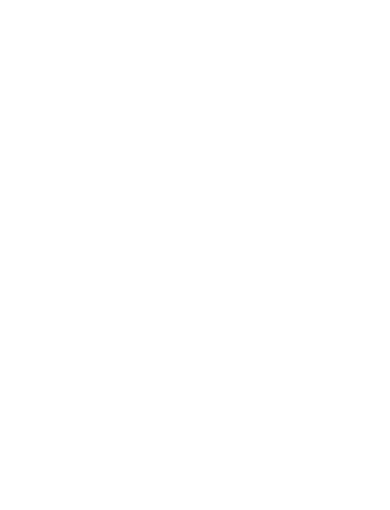
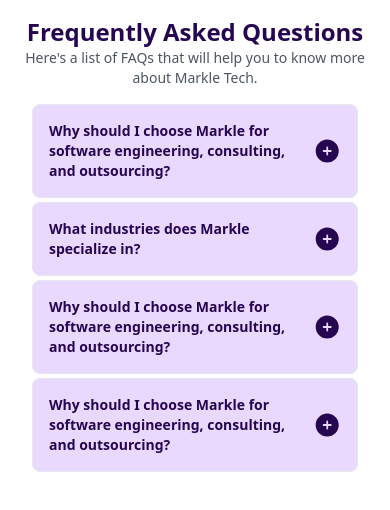
Before and after one commit to akash-flac/corporate-website-prototype, a React (Vite) app: page /FAQ in a window 390 px wide. Before the commit this address had no page. Shown: the top 510 px of the page. Built offline with nearby package versions, Linux system fonts and the light colour scheme.

Commit message:
fixed comonent bugs, improved positioning and size and responsiveness

```diff
--- a/src/App.jsx
+++ b/src/App.jsx
@@ -2,8 +2,13 @@
 import { BrowserRouter, Route, Routes } from "react-router";
 import Home from "./pages/Home";
 import AboutCompany from "./pages/AboutCompany";
+import OurMission from "./pages/OurMission";
+import FAQ from "/src/components/FAQ.jsx";
+import {user} from "./utils/data"
+
 // import { ThemeProvider } from "./components/ThemeProvider";
 function App() {
+  console.log(user)
   return (
     <div>
       {/* <ThemeProvider defaultTheme="dark" storageKey="vite-ui-theme"> */}
@@ -13,6 +18,8 @@
       <Routes>
         <Route path="/" element={<Home />} />
         <Route path="/aboutCompany" element={<AboutCompany />} />
+        <Route path="/ourMission" element={<OurMission />} />
+        <Route path="/FAQ" element={<FAQ />} />
       </Routes>
     </BrowserRouter>
     </div>
--- a/src/components/FAQ.jsx
+++ b/src/components/FAQ.jsx
@@ -5,26 +5,142 @@
   AccordionBody,
 } from "@material-tailwind/react";
 import { motion } from "motion/react";
+
+const faqObj = [
+  {
+    id: 1,
+    question:
+      "Why should I choose Markle for software engineering, consulting, and outsourcing?",
+    answer: `We are a highly experienced and qualified team of professionals with a
+          proven track record of delivering quality software solutions to
+          clients. Here are a few reasons to choose us: 65+ software developers
+          Expertise in different technologies Strong reputation for quality work
+          Experience working on complex projects for different industry
+          verticals`,
+  },
+  {
+    id: 2,
+    question: "What industries does Markle specialize in?",
+    answer: `We specialize in a variety of industries, including:
+    - Healthcare
+    - FinTech
+    - eCommerce
+    - Education
+    - Logistics & Supply Chain`,
+  },
+  {
+    id: 3,
+    question:
+      "Why should I choose Markle for software engineering, consulting, and outsourcing?",
+    answer: `We are a highly experienced and qualified team of professionals with a
+          proven track record of delivering quality software solutions to
+          clients. Here are a few reasons to choose us: 65+ software developers
+          Expertise in different technologies Strong reputation for quality work
+          Experience working on complex projects for different industry
+          verticals`,
+  },
+  {
+    id: 4,
+    question:
+      "Why should I choose Markle for software engineering, consulting, and outsourcing?",
+    answer: `We are a highly experienced and qualified team of professionals with a
+          proven track record of delivering quality software solutions to
+          clients. Here are a few reasons to choose us: 65+ software developers
+          Expertise in different technologies Strong reputation for quality work
+          Experience working on complex projects for different industry
+          verticals`,
+  },
+];
+
+// Accordion
+const AccordionItem = ({ item, open, handleOpen }) => {
+  return (
+    <Accordion
+      open={open === item.id}
+      className={`mb-1 p-4 md:p-1 rounded-lg border border-blue-gray-100 md:px-6 ${
+        open === item.id ? " bg-[#260651]" : " bg-[#E9D9FF]"
+      }`}
+    >
+      <div
+        onClick={() => handleOpen(item.id)}
+        className="flex cursor-pointer items-center justify-between"
+      >
+        <AccordionHeader
+          className={`border-b-0 text-sm sm:text-lg md:text-xl transition-colors ${
+            open === item.id ? "text-white " : "text-[#260651]"
+          }`}
+        >
+          {item.question}
+        </AccordionHeader>
+
+        <motion.svg
+          xmlns="http://www.w3.org/2000/svg"
+          viewBox="0 0 24 24"
+          fill={open === item.id ? "#fff" : "#260651"}
+          className="size-8 ml-1 sm:size-11 md:size-14 md:mx-2 md:mb-1"
+          initial={{ opacity: 0, scale: 0.8, rotate: 0 }}
+          animate={{
+            opacity: 1,
+            scale: 1,
+            rotate: open === item.id ? 0 : 90,
+          }}
+          transition={{ duration: 0.2 }}
+        >
+          <path
+            fillRule="evenodd"
+            d={
+              open === item.id
+                ? "M12 2.25c-5.385 0-9.75 4.365-9.75 9.75s4.365 9.75 9.75 9.75 9.75-4.365 9.75-9.75S17.385 2.25 12 2.25Zm-1.72 6.97a.75.75 0 1 0-1.06 1.06L10.94 12l-1.72 1.72a.75.75 0 1 0 1.06 1.06L12 13.06l1.72 1.72a.75.75 0 1 0 1.06-1.06L13.06 12l1.72-1.72a.75.75 0 1 0-1.06-1.06L12 10.94l-1.72-1.72Z"
+                : "M12 2.25c-5.385 0-9.75 4.365-9.75 9.75s4.365 9.75 9.75 9.75 9.75-4.365 9.75-9.75S17.385 2.25 12 2.25ZM12.75 9a.75.75 0 0 0-1.5 0v2.25H9a.75.75 0 0 0 0 1.5h2.25V15a.75.75 0 0 0 1.5 0v-2.25H15a.75.75 0 0 0 0-1.5h-2.25V9Z"
+            }
+            clipRule="evenodd"
+          />
+        </motion.svg>
+      </div>
+
+      <AccordionBody
+        className={`py-2 sm:pe-12 text-md sm:text-lg md:text-2xl font-light md:font-normal ${
+          open === item.id ? "text-white" : ""
+        }`}
+      >
+        {item.answer}
+      </AccordionBody>
+    </Accordion>
+  );
+};
+
 const FAQ = () => {
-  const [open, setOpen] = useState(0);
-  const [isIcon, setIcon] = useState(0);
+  const [open, setOpen] = useState(null);
+  // const [isIcon, setIcon] = useState(0);
 
-  const handleOpen = (value) => setOpen(open === value ? 0 : value);
+  const handleOpen = (id) => setOpen(open === id ? null : id);
   return (
-    <div className="m-10 md:m-5">
+    <div className="m-4 md:m-8">
       {/* Heading */}
-      <div className="flex flex-col justify-center items-center my-5 md:my-10">
-        <h1 className="text-2xl mb-1 md:text-3xl/relaxed lg:text-3xl/relaxed md:pb-1 font-semibold text-[#260651] text-center">
+      <div className="">
+        <h1 className="text-2xl md:text-3xl/relaxed lg:text-4xl/relaxed font-semibold text-[#260651] text-center">
           Frequently Asked <span className="font-bold">Questions</span>{" "}
         </h1>
-        <p className="font-light text-gray-600 text-sm md:text-lg md:max-w-7xl text-justify md:text-center">
-          Here's a list of FAQs that will help you to know more about Markle
-          Tech.
-        </p>
+        <div className="flex justify-center">
+          <p className="font-light text-gray-600 text-sm md:text-lg md:max-w-7xl text-center">
+            Here's a list of FAQs that will help you to know more about Markle
+            Tech.
+          </p>
+        </div>
+
+        {/* Accordion for FAQs */}
+        <div className="m-4">
+          {faqObj.map((item) => (
+            <AccordionItem
+              key={item.id}
+              item={item}
+              open={open}
+              handleOpen={handleOpen}
+            />
+          ))}
+        </div>
       </div>
-
-      {/* Accordion for FAQs */}
-      <Accordion
+      {/* <Accordion
         open={open === 1}
         className={`mb-1 p-4 md:p-1 rounded-lg border border-blue-gray-100 md:px-6 ${
           open === 1 ? " bg-[#260651]" : " bg-[#E9D9FF]"
@@ -95,9 +211,9 @@
           Experience working on complex projects for different industry
           verticals
         </AccordionBody>
-      </Accordion>
+      </Accordion> */}
 
-      <Accordion
+      {/* <Accordion
         open={open === 2}
         className={`mb-1 p-4 md:p-1 rounded-lg border border-blue-gray-100 md:px-6 ${
           open === 2 ? " bg-[#260651]" : " bg-[#E9D9FF]"
@@ -168,7 +284,7 @@
           Experience working on complex projects for different industry
           verticals
         </AccordionBody>
-      </Accordion>
+      </Accordion> */}
     </div>
   );
 };
--- a/src/components/SolutionsWeDeliver.jsx
+++ b/src/components/SolutionsWeDeliver.jsx
@@ -8,38 +8,70 @@
   },
   {
     name: "ERP",
-    id: 1,
+    id: 2,
+  },
+  {
+    name: "CRM",
+    id: 3,
+  },
+  {
+    name: "e-Commerce",
+    id: 4,
   },
   {
     name: "Financial Management",
-    id: 1,
+    id: 5,
+  },
+  {
+    name: "Data Analytics",
+    id: 6,
   },
   {
     name: "Supply Chain Management",
-    id: 1,
+    id: 7,
+  },
+  {
+    name: "Web Portals",
+    id: 8,
+  },
+  {
+    name: "Fleet Management",
+    id: 9,
+  },
+  {
+    name: "e-Learning Software",
+    id: 10,
+  },
+  {
+    name: "Marketing & Advertising",
+    id: 11,
+  },
+  {
+    name: "HR Software",
+    id: 12,
   },
   {
     name: "Asset Management",
-    id: 1,
+    id: 13,
   },
   {
-    name: "Fleet Management",
-    id: 1,
+    name: "Mobile Applications",
+    id: 14,
   },
   {
-    name: "HR Software",
-    id: 1,
+    name: "Content Management",
+    id: 15,
   },
   {
-    name: "e-learning Software",
-    id: 1,
+    name: "Document Management",
+    id: 16,
   },
 ];
 const SolutionsWeDeliver = () => {
   return (
     <div>
       <div className="">
-        <h1 className="text-2xl md:text-3xl/relaxed lg:text-4xl/relaxed md:pb-0 font-semibold text-[#260651] text-center">
+        <h1 className="text-2xl md:text-3xl/relaxed lg:text-4xl/relaxed font-semibold text-[#260651] text-center">
           <span className="font-bold">Solutions</span> We Deliver
         </h1>
         <div className="flex justify-center">
@@ -49,12 +81,12 @@
           </p>
         </div>
         {/* <div className="grid grid-cols-1 sm:grid-cols-2 lg:grid-cols-4 gap-5 place-content-center max-w-7xl mx-auto lg:mx-44 my-5"> */}
-        <div className="flex flex-col sm:grid sm:grid-cols-2 lg:grid-cols-4 sm:mx-10 lg:mx-4 lg:ms-12 gap-5 place-items-center my-5">
+        <div className="grid grid-cols-1 sm:grid-cols-2 lg:grid-cols-4 gap-3 justify-items-center my-4 mx-28">
           {solutions.map((solution) => (
             <a
               href="/"
               key={solution.id}
-              className="flex items-center justify-center border-2 rounded-full border-[#260651] w-60 h-16 px-10 relative group hover:bg-[#260651] hover:text-white"
+              className="flex items-center justify-center border-2 rounded-full border-[#260651] w-60 h-16 px-10 relative group hover:bg-[#260651] hover:text-white transition"
             >
               {" "}
               <span className="text-center">{solution.name}</span>
--- a/src/pages/AboutCompany.jsx
+++ b/src/pages/AboutCompany.jsx
@@ -6,6 +6,8 @@
 import SolutionsWeDeliver from "/src/components/SolutionsWeDeliver";
 
 const AboutCompany = () => {
+
+
   return (
     <div>
       <Hero bgImage={"src/images/aboutUs.jpeg"} heading={"About Us"} content={"Lorem ipsum dolor sit amet consectetur adipisicing elit. Quas ipsa eveniet optio tempore enim voluptatum odit natus nihil culpa neque, impedit dicta, commodi quos ratione earum explicabo dignissimos. Vel, sequi."}/>
--- /dev/null
+++ b/src/pages/OurMission.jsx
@@ -0,0 +1,11 @@
+import React from 'react'
+import Hero from '../components/Hero'
+const OurMission = () => {
+  return (
+    <div>
+        <Hero bgImage={"src/images/ourMission.jpeg"} heading={"Our Mission"} content={"Lorem ipsum dolor sit amet consectetur adipisicing elit. Quas ipsa eveniet optio tempore enim voluptatum odit natus nihil culpa neque, impedit dicta, commodi quos ratione earum explicabo dignissimos. Vel, sequi."}/>
+    </div>
+  )
+}
+
+export default OurMission
--- /dev/null
+++ b/src/utils/data.js
@@ -0,0 +1,10 @@
+export const user=[
+    {
+        id:1,
+        name:"alok",
+    },
+    {
+        id:2,
+        name:"amit",
+    }
+]
```
Also changed, not shown: src/components/NavBar.jsx (+31 -16 lines), src/components/Services.jsx (+93 -23 lines), src/components/expandablecard.jsx (+34 -30 lines), src/images/ourMission.jpeg (added).
